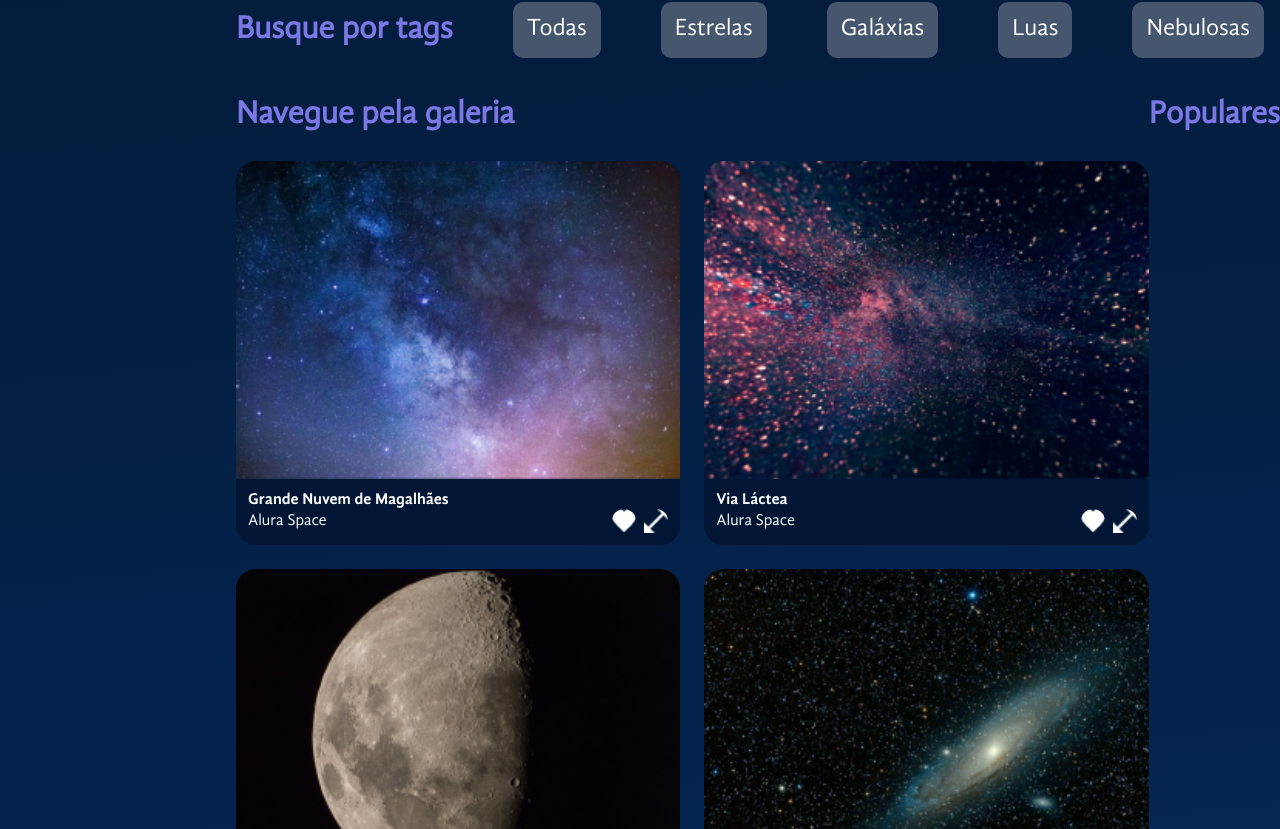
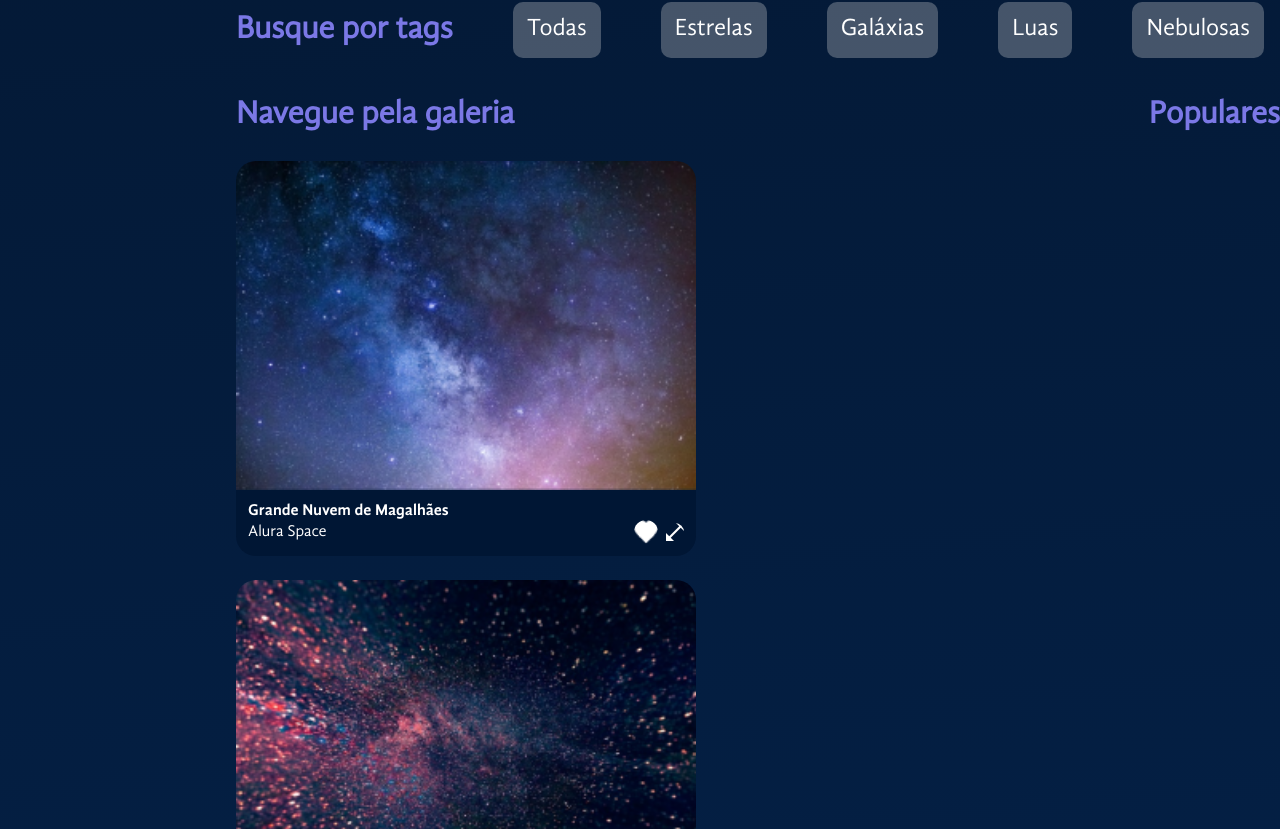
Before and after one commit to davidsantos96/space-app, a React (Vite) app: page / in a window 1280 px wide. Shown: the part 531-1360 px from the top of the page. Built offline with nearby package versions, Linux system fonts and the light colour scheme.

Commit message:
feat: Modal de imagem expandida

```diff
--- a/src/App.jsx
+++ b/src/App.jsx
@@ -7,6 +7,7 @@
 import Galeria from "./componentes/Galeria";
 import fotos from "./fotos.json";
 import { useState } from "react";
+import ModalZoom from "./componentes/ModalZoom";
 
 const FundoGradiente = styled.div`
   background: linear-gradient(
@@ -38,6 +39,8 @@
 
 const App = () => {
   const [fotosGaleria, setFotosGaleria] = useState(fotos);
+  const [fotoSelecionada, setFotoSelecionada] = useState(null);
+
   return (
     <FundoGradiente>
       <EstilosGlobais />
@@ -51,10 +54,11 @@
               texto="A galeria mais completa do espaço"
               backgroundImage={bannerBackground}
             />
-            <Galeria fotos={fotosGaleria} />
+            <Galeria aoFotoSelecionada={foto => setFotoSelecionada(foto)} fotos={fotosGaleria} />
           </ConteudoGaleria>
         </MainContainer>
       </AppContainer>
+      <ModalZoom foto={fotoSelecionada} />
     </FundoGradiente>
   );
 }
--- a/src/componentes/Galeria/imagem/index.jsx
+++ b/src/componentes/Galeria/imagem/index.jsx
@@ -65,9 +65,9 @@
 `;
 
 
-const Imagem = ({ foto, $expandida = false }) => {
+const Imagem = ({ foto,expandida = false, aoZoomSolicitado }) => {
   return (
-    <Figure $expandida={$expandida}>
+    <Figure expandida={expandida}>
       <img
         src={`./imagens/galeria/${foto.path.replace("/imagens/galeria/", "")}`}
         alt={foto.titulo}
@@ -80,9 +80,9 @@
             <IconButton title="Favorito">
               <IconImg src="./icones/favorito-ativo.png" alt="Favorito" />
             </IconButton>
-            <IconButton title="Expandir">
-              <IconImg src="./icones/expandir.png" alt="Expandir" />
-            </IconButton>
+            {!expandida && <IconButton aria-hidden={expandida} onClick={() => aoZoomSolicitado(foto)}>
+              <img src="./icones/expandir.png" alt="Expandir" />
+            </IconButton>}
           </Icones>
         </Footer>
       </figcaption>
--- a/src/componentes/Galeria/index.jsx
+++ b/src/componentes/Galeria/index.jsx
@@ -12,28 +12,27 @@
 const SecaoFluida = styled.section`
     flex-grow: 1;
 `
+const ImagensContainer = styled.section`
+    display: flex;
+    flex-wrap: wrap;
+    justify-content: space-between;
+    gap: 24px;
+`
 
-const Galeria = ({ fotos = [] }) => {
+const Galeria = ({ fotos = [], aoFotoSelecionada }) => {
     return (
         <>
         <Tags />
         <GaleriaContainer>
             <SecaoFluida>
                 <Titulo>Navegue pela galeria</Titulo>
-                                <ul style={{
-                                    display: 'grid',
-                                    gridTemplateColumns: 'repeat(auto-fit, minmax(320px, 1fr))',
-                                    gap: '24px',
-                                    listStyle: 'none',
-                                    padding: 0,
-                                    margin: 0
-                                }}>
-                                    {fotos.map(foto => (
-                                        <li key={foto.id}>
-                                            <Imagem foto={foto} />
-                                        </li>
-                                    ))}
-                                </ul>
+                <ImagensContainer>
+                    {fotos.map(foto => <Imagem
+                        key={foto.id}
+                        foto={foto}
+                        aoZoomSolicitado={aoFotoSelecionada}
+                    />)}
+                </ImagensContainer>
             </SecaoFluida>
             <Populares />
 
--- /dev/null
+++ b/src/componentes/ModalZoom/index.jsx
@@ -0,0 +1,38 @@
+import Imagem from "../Galeria/imagem";
+import {styled} from "styled-components";
+
+
+const Overlay = styled.div`
+    background-color: rgba(0, 0, 0, 0.7);
+    position: fixed;
+    top: 0;
+    left: 0;
+    right: 0;
+    bottom: 0;
+`;
+
+const DialogEstilizado = styled.dialog`
+    position: absolute;
+    top: 294px;
+`;
+
+const ModalZoom = ({ foto }) => {
+  return (
+    <>
+      {foto && (
+        <>
+          <Overlay />
+          <DialogEstilizado open={!!foto}>
+            <Imagem foto={foto} expandida={true} />
+            <p>Zoomed In Content</p>
+            <form method="dialog">
+              <button>Close</button>
+            </form>
+          </DialogEstilizado>
+        </>
+      )}
+    </>
+  );
+};
+
+export default ModalZoom;
```
Also changed, not shown: src/figure/index.jsx (deleted).
